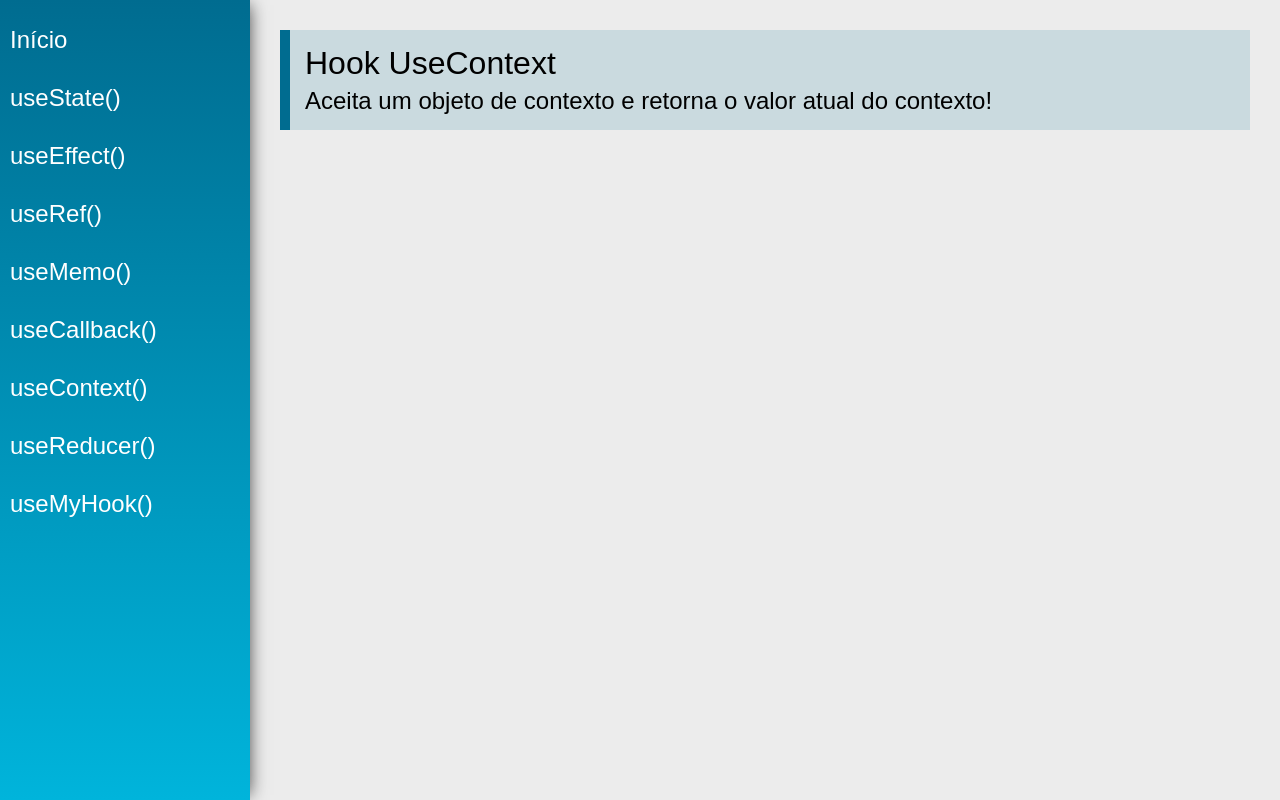
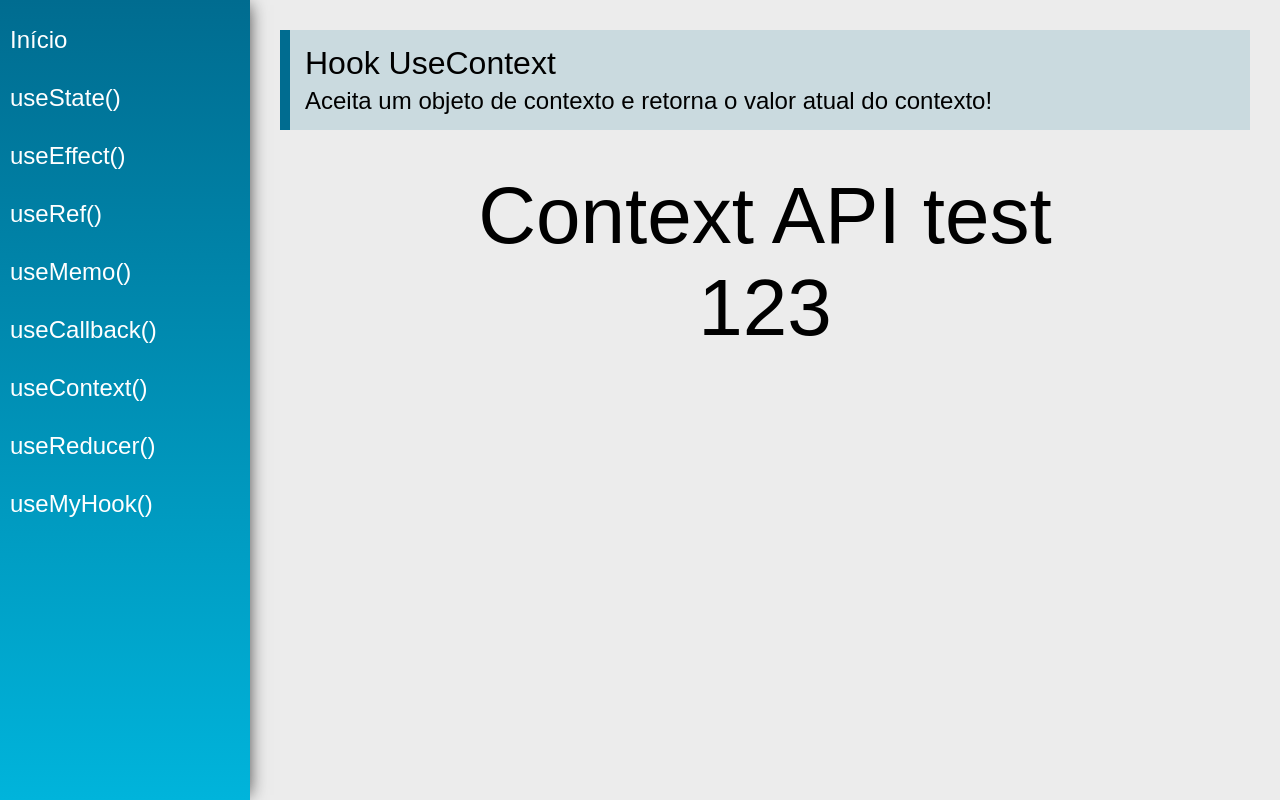
Before and after one commit to ValdoNeves/hooks_react, a React (Create React App) app: page /useContext in a window 1280 px wide. Built offline with nearby package versions, Linux system fonts and the light colour scheme.

Commit message:
useContext passando contexto entre components

```diff
--- /dev/null
+++ b/src/data/DataContext.js
@@ -0,0 +1,10 @@
+import React from 'react'
+
+export const data = {
+    number: 123,
+    text: 'Context API test'
+}
+
+const DataContext = React.createContext(null)
+
+export default DataContext
--- a/src/index.js
+++ b/src/index.js
@@ -4,7 +4,10 @@
 
 import App from './views/App'
 
+
+
 ReactDOM.render(
+
     <App />,
     document.getElementById('root')
 )
--- a/src/views/examples/UseContext.jsx
+++ b/src/views/examples/UseContext.jsx
@@ -1,13 +1,23 @@
-import React from 'react'
+import React, { useContext } from 'react'
 import PageTitle from '../../components/layout/PageTitle'
 
+import DataContext from '../../data/DataContext'
+
 const UseContext = (props) => {
+
+    const context = useContext(DataContext)
     return (
         <div className="UseContext">
             <PageTitle
                 title="Hook UseContext"
                 subtitle="Aceita um objeto de contexto e retorna o valor atual do contexto!"
             />
+            <div className="center">
+                <span className="text">
+                    {context.text}<br/>
+                    {context.number}
+                </span>
+            </div>
         </div>
     )
 }
```
Also changed, not shown: src/views/App.jsx (+6 -1 lines).
